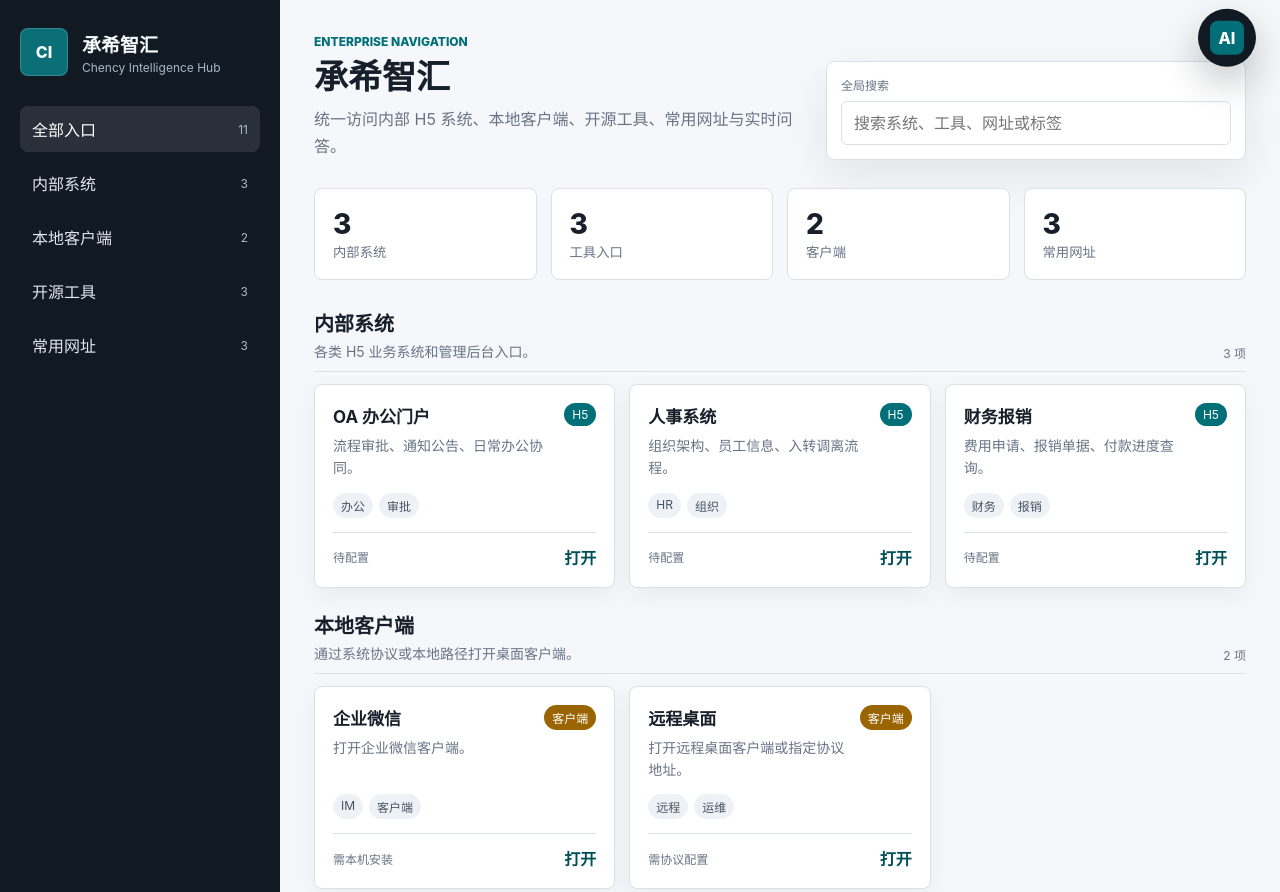
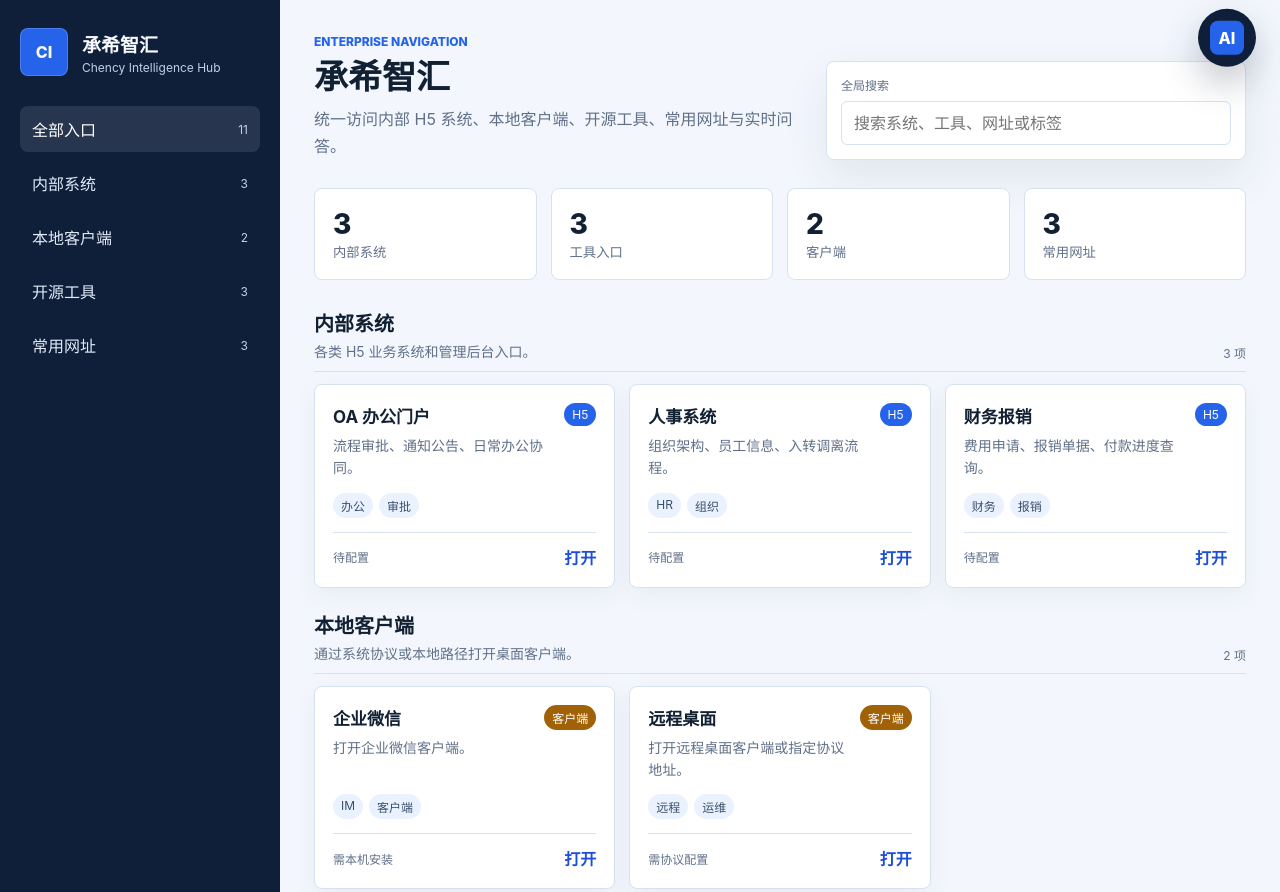
Before and after one commit to coobin/IntelligenceHub, a plain HTML site: page index.html in a window 1280 px wide. Shown: the top 892 px of the page. Drawn offline with Linux system fonts and the light colour scheme.

Commit message:
Switch interface to blue theme

```diff
--- a/index.html
+++ b/index.html
@@ -4,7 +4,7 @@
     <meta charset="UTF-8" />
     <meta name="viewport" content="width=device-width, initial-scale=1.0" />
     <meta name="description" content="承希智汇 Chency Intelligence Hub - 企业内部系统、工具、网址与智能问答入口。" />
-    <meta name="theme-color" content="#111923" />
+    <meta name="theme-color" content="#0f1f3a" />
     <meta name="application-name" content="承希智汇" />
     <meta name="apple-mobile-web-app-capable" content="yes" />
     <meta name="apple-mobile-web-app-title" content="承希智汇" />
--- a/styles.css
+++ b/styles.css
@@ -1,17 +1,18 @@
 :root {
   color-scheme: light;
-  --bg: #f5f7fa;
+  --bg: #f3f7fd;
   --surface: #ffffff;
-  --surface-muted: #eef2f6;
-  --text: #17202a;
-  --muted: #687485;
-  --line: #d9e0e8;
-  --accent: #006f78;
-  --accent-strong: #004f57;
-  --blue: #2f5f98;
-  --amber: #9a6400;
-  --red: #9b2f37;
-  --shadow: 0 18px 45px rgba(23, 32, 42, 0.08);
+  --surface-muted: #eaf2ff;
+  --text: #122033;
+  --muted: #607089;
+  --line: #d7e2f1;
+  --accent: #2563eb;
+  --accent-strong: #1d4ed8;
+  --navy: #0f1f3a;
+  --blue: #2b5fb8;
+  --amber: #a16207;
+  --red: #b4233a;
+  --shadow: 0 18px 45px rgba(18, 32, 51, 0.08);
   font-family: Inter, "PingFang SC", "Microsoft YaHei", system-ui, -apple-system, BlinkMacSystemFont, "Segoe UI", sans-serif;
 }
 
@@ -37,7 +38,7 @@ input {
 }
 
 .sidebar {
-  background: #111923;
+  background: #0f1f3a;
   color: #f7fafc;
   padding: 28px 20px;
   display: flex;
@@ -57,7 +58,7 @@ input {
   display: grid;
   place-items: center;
   border: 1px solid rgba(255, 255, 255, 0.18);
-  background: #0b6f78;
+  background: #2563eb;
   border-radius: 8px;
   font-weight: 800;
 }
@@ -69,7 +70,7 @@ input {
 
 .brand-subtitle {
   margin-top: 3px;
-  color: #a9b7c7;
+  color: #bfd0e8;
   font-size: 12px;
 }
 
@@ -81,7 +82,7 @@ input {
 .nav-button {
   width: 100%;
   border: 0;
-  color: #dfe7ef;
+  color: #e1ebf8;
   background: transparent;
   padding: 11px 12px;
   border-radius: 8px;
@@ -99,13 +100,13 @@ input {
 }
 
 .nav-count {
-  color: #a9b7c7;
+  color: #bfd0e8;
   font-size: 12px;
 }
 
 .sidebar-footer {
   margin-top: auto;
-  color: #a9b7c7;
+  color: #bfd0e8;
   display: flex;
   align-items: center;
   gap: 8px;
@@ -116,7 +117,7 @@ input {
   width: 8px;
   height: 8px;
   border-radius: 50%;
-  background: #29b57a;
+  background: #60a5fa;
 }
 
 .workspace {
@@ -184,7 +185,7 @@ h1 {
 
 .search-panel input:focus {
   border-color: var(--accent);
-  box-shadow: 0 0 0 3px rgba(0, 111, 120, 0.14);
+  box-shadow: 0 0 0 3px rgba(37, 99, 235, 0.14);
 }
 
 .metrics {
@@ -256,11 +257,11 @@ h1 {
   display: flex;
   flex-direction: column;
   gap: 14px;
-  box-shadow: 0 8px 24px rgba(23, 32, 42, 0.05);
+  box-shadow: 0 8px 24px rgba(18, 32, 51, 0.05);
 }
 
 .resource-card:hover {
-  border-color: rgba(0, 111, 120, 0.45);
+  border-color: rgba(37, 99, 235, 0.45);
   transform: translateY(-1px);
   transition: 160ms ease;
 }
@@ -307,7 +308,7 @@ h1 {
 
 .tag {
   background: var(--surface-muted);
-  color: #465363;
+  color: #3b4f6b;
   border-radius: 999px;
   padding: 4px 8px;
   font-size: 12px;
@@ -359,9 +360,9 @@ h1 {
   height: 58px;
   border: 0;
   border-radius: 50%;
-  background: #111923;
+  background: var(--navy);
   color: #ffffff;
-  box-shadow: 0 16px 36px rgba(17, 25, 35, 0.24);
+  box-shadow: 0 16px 36px rgba(15, 31, 58, 0.26);
   cursor: pointer;
   display: grid;
   place-items: center;
@@ -373,7 +374,7 @@ h1 {
 
 .assistant-fab:focus-visible,
 .assistant-close:focus-visible {
-  outline: 3px solid rgba(0, 111, 120, 0.28);
+  outline: 3px solid rgba(37, 99, 235, 0.28);
   outline-offset: 3px;
 }
 
@@ -419,7 +420,7 @@ h1 {
   width: 36px;
   height: 36px;
   border-radius: 8px;
-  background: #111923;
+  background: var(--navy);
   color: #ffffff;
   display: grid;
   place-items: center;
@@ -459,7 +460,7 @@ h1 {
 .assistant-frame {
   height: min(620px, calc(100vh - 170px));
   min-height: 420px;
-  background: #f9fbfd;
+  background: #f8fbff;
 }
 
 .assistant-frame iframe {
```
Also changed, not shown: sw.js (+4 -8 lines), assets/icons/icon.svg, assets/icons/maskable.svg, manifest.webmanifest.
